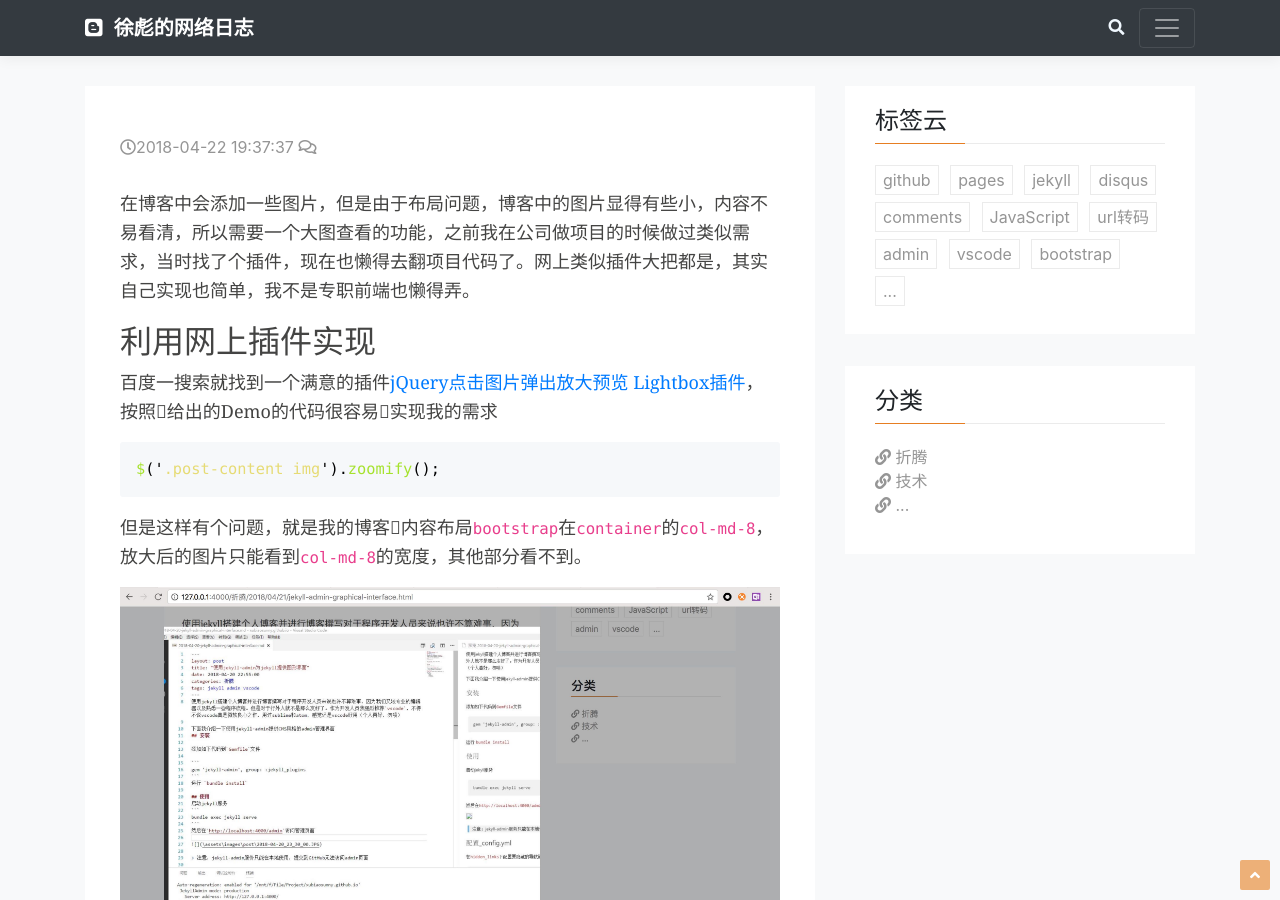
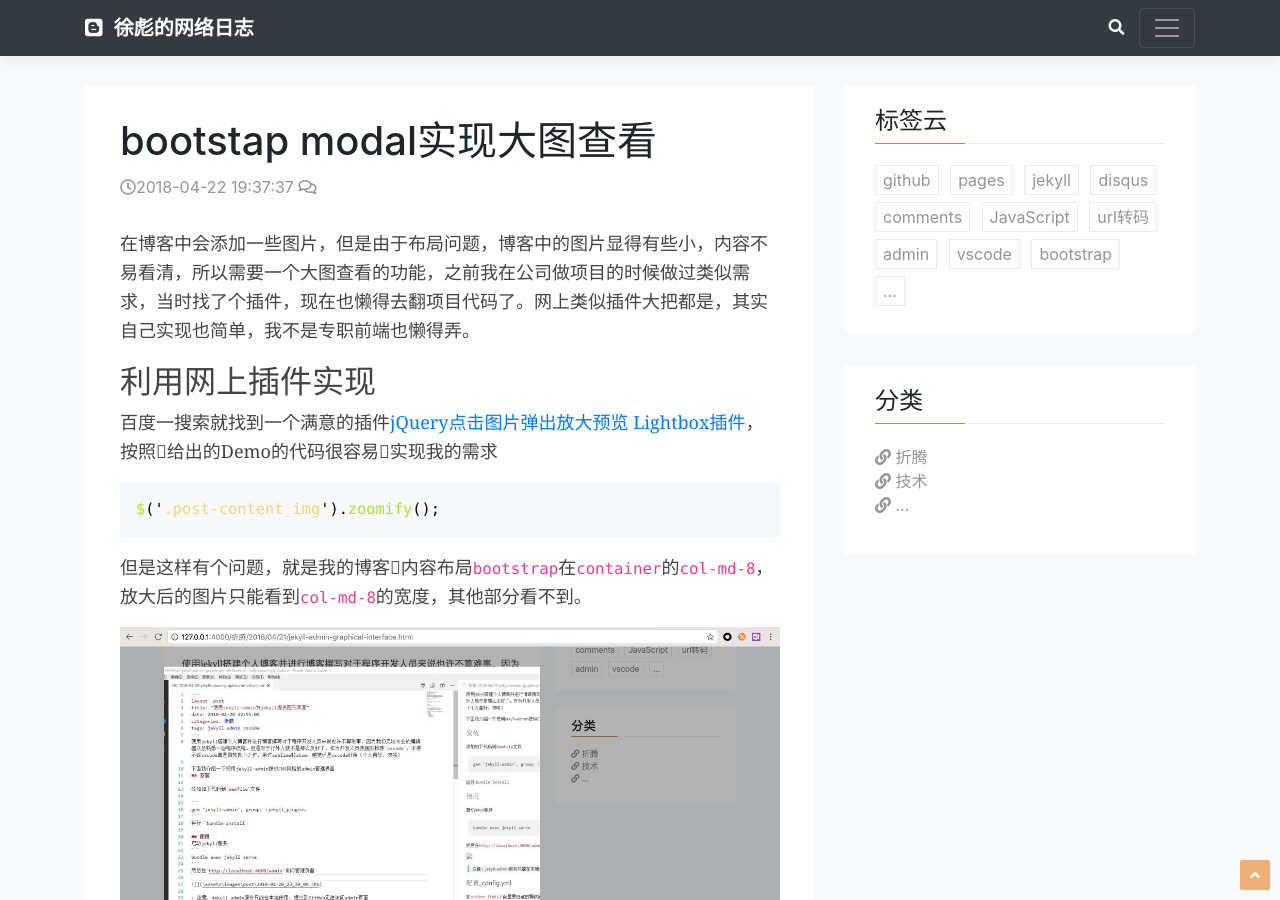
Before and after one commit to xubiaosunny/xubiaosunny.github.io, a Jekyll site: the page built from _posts/javascript/2018-04-22-bootstrap-modal-large-view.md, in a window 1280 px wide and 900 px high. Built offline with Jekyll 4.4.1, drawn with Linux system fonts in a browser that asks for light colours; comment, search, counter and statistics services are not loaded.

Commit message:
2018-04-23

```diff
--- a/_posts/javascript/2018-04-22-bootstrap-modal-large-view.md
+++ b/_posts/javascript/2018-04-22-bootstrap-modal-large-view.md
@@ -1,6 +1,6 @@
 ---
 layout: post
-title: ""
+title: "bootstap modal实现大图查看"
 date: 2018-04-22 19:37:37
 categories: 技术
 tags: bootstrap JavaScript
```
Also changed, not shown: other parts of _posts/javascript/2018-04-22-bootstrap-modal-large-view.md (+3 -0 lines), assets/images/post/屏幕快照 2018-04-23 上午12.00.47.jpg (added).
